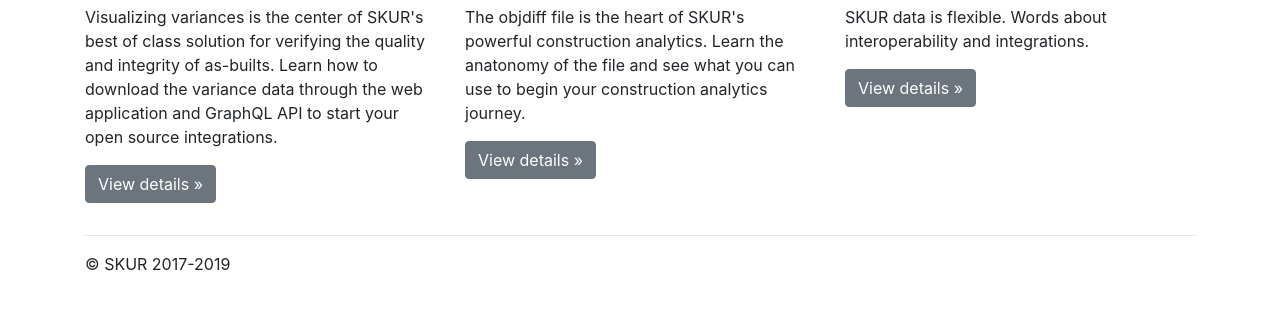
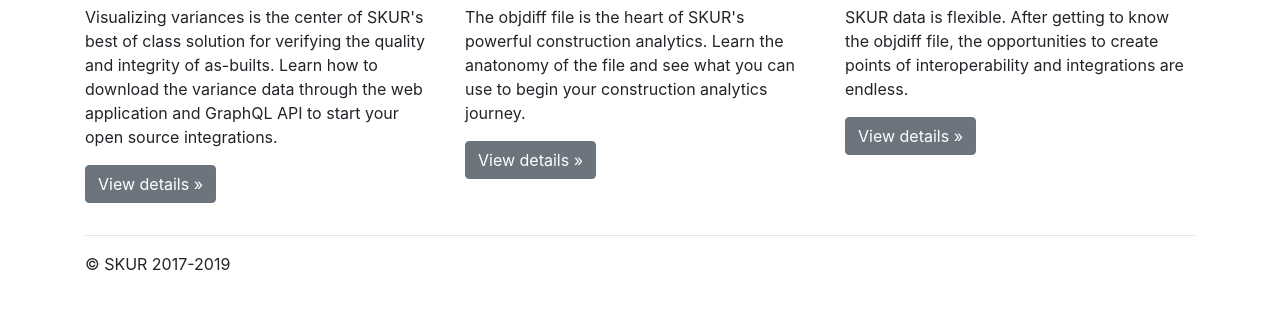
Before and after one commit to openskur/openskur.github.io, a plain HTML site: page index.html in a window 1280 px wide. Shown: the part 343-652 px from the top of the page. Drawn offline with nearby package versions, Linux system fonts and the light colour scheme.

Commit message:
Edit Integrations section on landing page.

```diff
--- a/index.html
+++ b/index.html
@@ -31,7 +31,7 @@
       </div>
       <div class="col-md-4">
         <h2>Integrations</h2>
-        <p>SKUR data is flexible. Words about interoperability and integrations.  </p>
+        <p>SKUR data is flexible.  After getting to know the objdiff file, the opportunities to create points of interoperability and integrations are endless. </p>
         <p><a class="btn btn-secondary" href="integrations.html" role="button">View details &raquo;</a></p>
       </div>
     </div>
```
